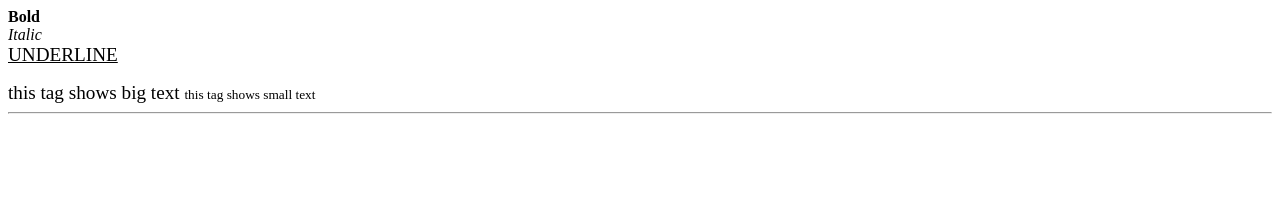
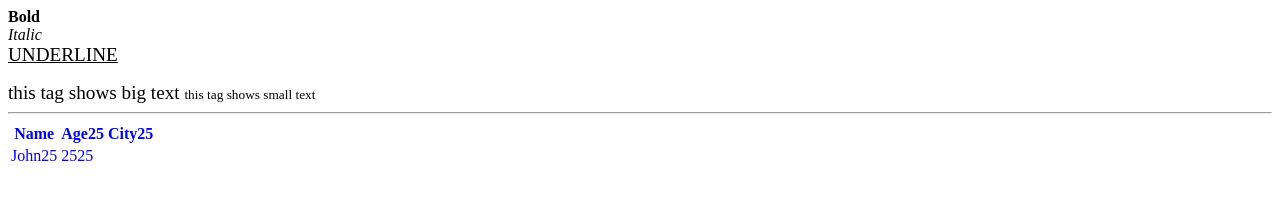
Before and after one commit to Shibbu001/HTML-ONE-SHOT-APNA-College, a plain HTML site: page index.html in a window 1280 px wide. Shown: the part 308-508 px from the top of the page. Drawn offline with Linux system fonts and the light colour scheme.

Commit message:
more tags

```diff
--- a/index.html
+++ b/index.html
@@ -21,5 +21,18 @@
     <big>this tag shows big text   </big>
     <small>this tag shows small text</small>
     <hr/>
+
+
+<span style="color:blue">
+    <table>
+        <tr><th>Name</th>
+        <th>Age25</th>
+        <th>City25</th></tr>
+        <tr><td>John25</td>
+        <td>2525</td></tr>
+    </table>
+
+
+</span>
 </body>
 </html>
```
Also changed, not shown: linking_other_folder/Test.html (+2 -0 lines).
